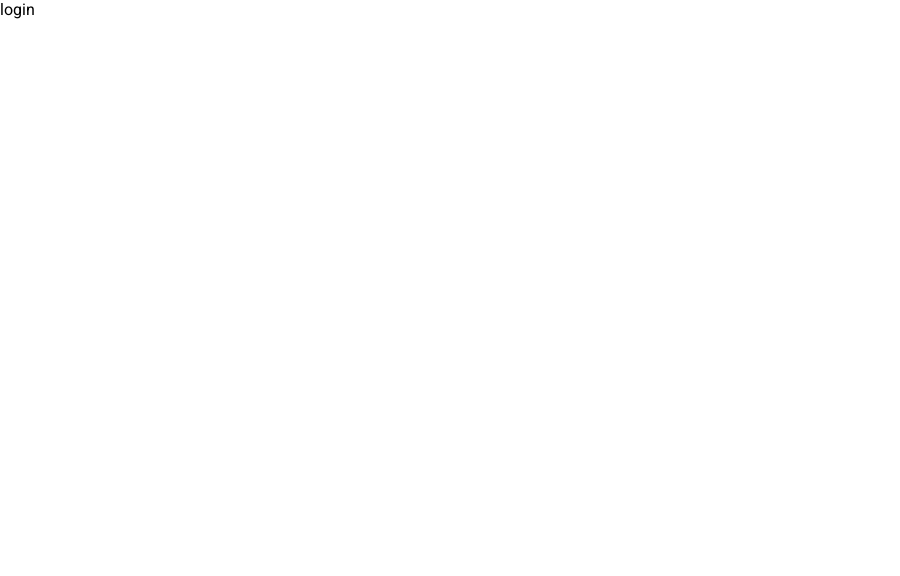
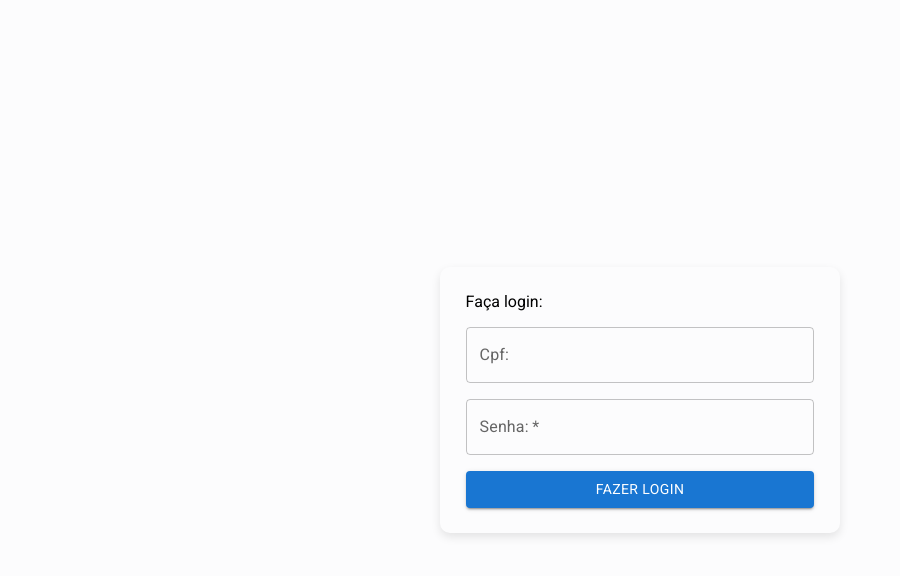
Before and after one commit to Luisfelippedev/agendamento-chacara, a Next.js app in the folder agendamento-chacara-frontend/: page /login in a window 1280 px wide. Shown: the top 576 px of the page, without its empty margins (0-900 px from the left). Built offline with nearby package versions, Linux system fonts and the light colour scheme; no server answers.

Commit message:
feat: create login page and yours functions for authentication user

```diff
--- a/agendamento-chacara-frontend/src/app/login/page.tsx
+++ b/agendamento-chacara-frontend/src/app/login/page.tsx
@@ -1,15 +1,74 @@
-
+"use client";
+import { Button, TextField } from "@mui/material";
+import styles from "./styles.module.scss";
+import { useState } from "react";
+import { PatternFormat } from "react-number-format";
+import { UserService } from "@/services/UserService";
+import { useRouter } from "next/navigation";
 
 const Login = () => {
+  const router = useRouter();
+  const [cpfValue, setCpfValue] = useState("");
+  const [passwordValue, setPasswordValue] = useState("");
+  const [isInvalidLogin, setIsInvalidLogin] = useState(false);
+  const [isLoginLoading, setIsLoginLoading] = useState(false);
 
-    // Chamar service de login, se não der erro, redirecionar o usuário para a page dashboard
+  const handleClickButtonSubmit = async () => {
+    let isLogin = false;
+    const userService = new UserService();
+    const filteredCpf = cpfValue.replace(/\D/g, "");
+    try {
+      await userService.login(filteredCpf, passwordValue);
+      isLogin = true;
+      //   setIsLoginLoading(true);
+      if (isLogin) {
+        router.push("/dashboard");
+      }
+    } catch (error) {
+      setCpfValue("");
+      setPasswordValue("");
+      setIsInvalidLogin(true);
+    }
+  };
 
+  return (
+    <div className={styles.background}>
+      <div className={styles.formContainer}>
+        <p className={styles.titleForm}>Faça login:</p>
+        <div style={{ display: "flex", flexDirection: "column" }}>
+          <PatternFormat
+            format={"###.###.###-##"}
+            mask="_"
+            label={"Cpf:"}
+            onChange={(e) => setCpfValue(e.target.value)}
+            value={cpfValue}
+            customInput={TextField}
+            className={styles["input-phone"]}
+          />
+        </div>
+        <TextField
+          label="Senha:"
+          value={passwordValue}
+          onChange={(e) => {
+            setPasswordValue(e.target.value);
+          }}
+          type="text"
+          required
+        />
+        <Button
+          onClick={handleClickButtonSubmit}
+          className={styles.submitButton}
+          variant="contained"
+          disabled={isLoginLoading}
+        >
+          FAZER LOGIN
+        </Button>
+        {isInvalidLogin && (
+          <p className={styles.invalidLoginText}>Credenciais inválidas</p>
+        )}
+      </div>
+    </div>
+  );
+};
 
-    return(
-        <div>
-            <p>login</p>
-        </div>
-    )
-}
-
-export default Login
+export default Login;
--- /dev/null
+++ b/agendamento-chacara-frontend/src/app/login/styles.module.scss
@@ -0,0 +1,31 @@
+@import "../../themes//theme.scss";
+
+.background{
+    display: flex;
+    justify-content: center;
+    align-items: center;
+    background-color: $primary-color;
+    width: 100dvw;
+    height: 100dvh;
+    max-width: 100dvw;
+    max-height: 100dvh;
+
+    .formContainer{
+        display: flex;
+        flex-direction: column;
+        gap: 1rem;
+        width: 80%;
+        max-width: 400px;
+        padding: 5%;
+        box-shadow: 0px 4px 10px rgba(0, 0, 0, 0.1); /* Adiciona uma sombra suave */
+        border-radius: 10px;
+        @media(min-width: 768px){
+            padding: 2%;
+        }
+
+        .invalidLoginText{
+            color: red;
+            text-align: center;
+        }
+    }
+}
--- a/agendamento-chacara-frontend/src/middleware.ts
+++ b/agendamento-chacara-frontend/src/middleware.ts
@@ -10,6 +10,7 @@ export async function middleware(req: NextRequest) {
   const token = req.cookies.get("token") as unknown as any;
 
   if (token) {
+    try {
       const userExists = await userService.getProfile(token.value);
 
       if (userExists) {
@@ -18,7 +19,8 @@ export async function middleware(req: NextRequest) {
         } else {
           return NextResponse.next();
         }
-    } else {
+      }
+    } catch (error) {
       req.cookies.clear();
       return NextResponse.rewrite(new URL("/login", req.url));
     }
```
Lines whose indentation alone changed are shown as unchanged.
